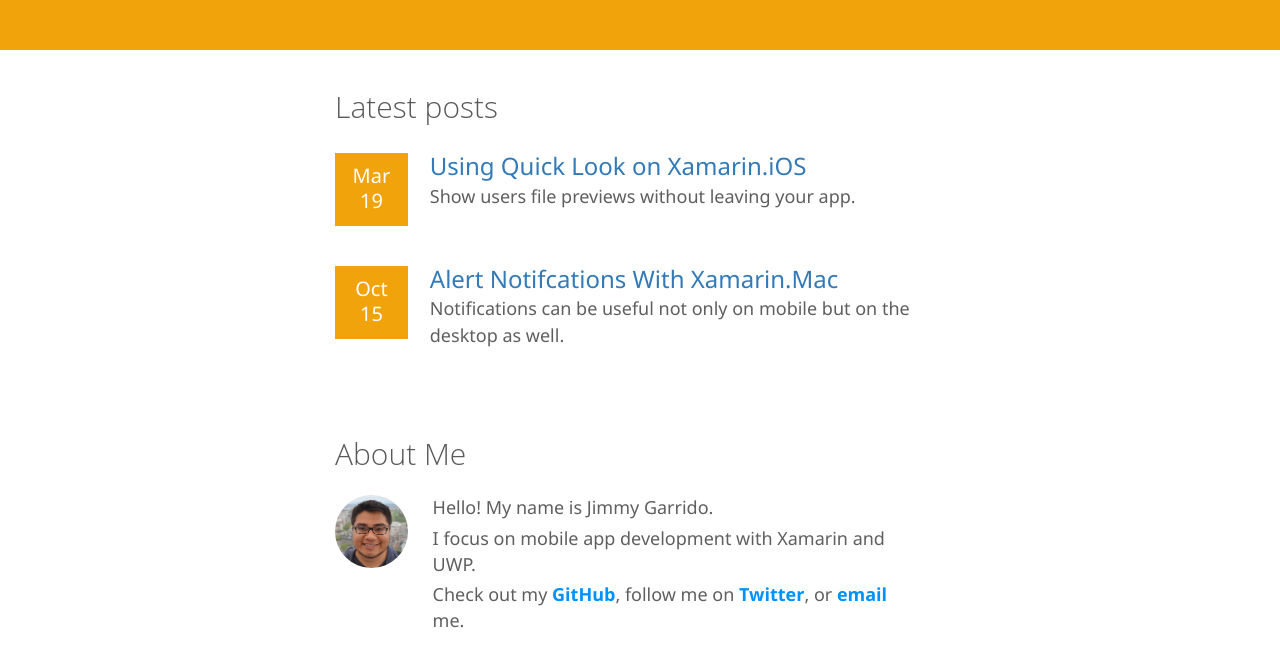
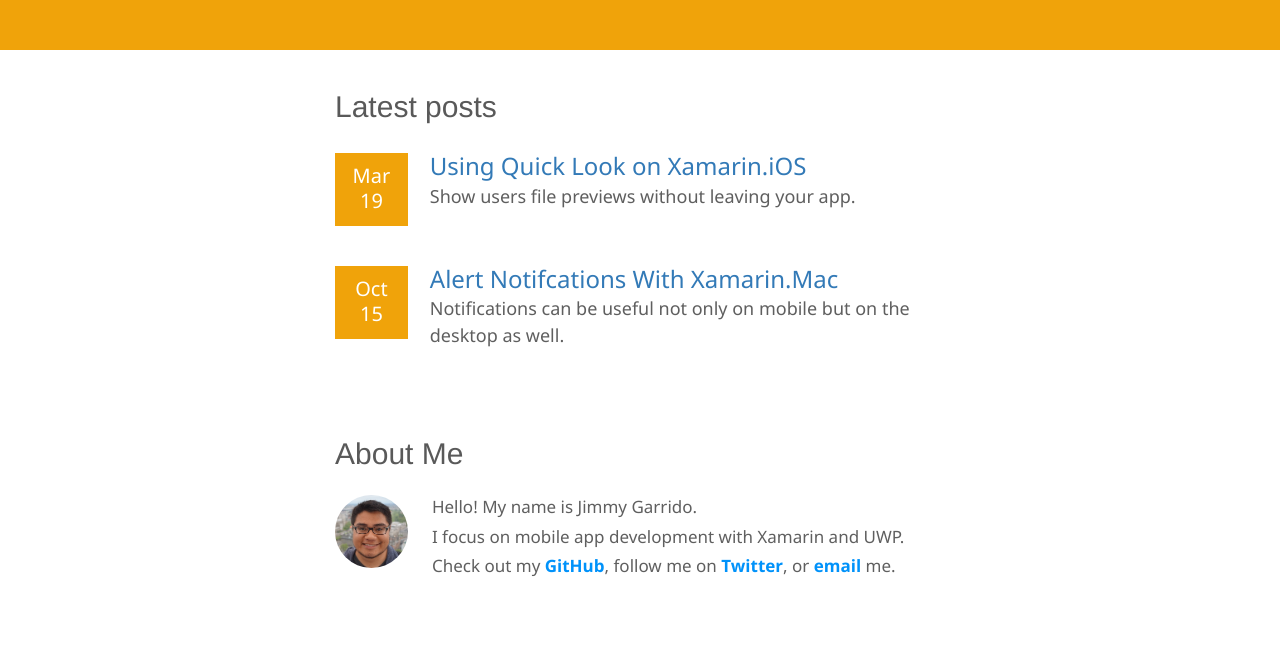
Before and after one commit to jimmgarrido/jimmgarr-site, a Jekyll site: the page built from index.html, in a window 1280 px wide. Shown: the top 667 px of the page. Built offline with Jekyll 4.4.1, drawn with Linux system fonts in a browser that asks for light colours.

Commit message:
Better typeface choices

```diff
--- a/_layouts/homepage.html
+++ b/_layouts/homepage.html
@@ -32,7 +32,7 @@
 
 		<style>
 			body {
-				font-family: "Segoe UI", "Helvetica Neue",Helvetica, "Open Sans", Arial,sans-serif
+				font-family: "Segoe UI", Helvetica, Arial, sans-serif;
 			}
 
 			.header {
@@ -47,7 +47,7 @@
 
 			h2 {
 				color:rgba(0, 0, 0, 0.65);
-				font-family: "Segoe UI SemiLight","Open Sans Light",sans-serif,serif
+				font-family: "Segoe UI SemiLight", Helvetica, Arial, sans-serif;
 			}
 
 			h3 {
@@ -60,23 +60,7 @@
 			}
 
 			p {
-				font-family: "Segoe UI", "Open Sans Light", Verdana, Arial, Helvetica, sans-serif;
-				font-size: 18px;
-			}
-
-			#post-desc{
-				font-family: "Segoe UI", "Open Sans", Verdana, Arial, Helvetica, sans-serif;
-				font-style: italic;
-				margin: 0 0 5px 0;
-			}
-
-			#post-excerpt {
-				margin: 0;
-			}
-
-			#post-desc{
-				font-family: "Segoe UI", "Open Sans", Verdana, Arial, Helvetica, sans-serif;
-				font-style: italic;
+				font-size: 17px;
 			}
 
 			.center-image {
@@ -109,11 +93,6 @@
 				font-family: Menlo,Monaco,Consolas,"Courier New",monospace;
 			}
 
-			.metro strong {
-				font-weight: normal;
-				font-family: "Segoe UI", "Open Sans Bold", Verdana, Arial, Helvetica, sans-serif;
-			}
-
 			.post {
 				margin-top: 30px;
 				margin-bottom: 40px;
@@ -122,6 +101,7 @@
 			.pic {
 				margin-top: 25px;
 			}
+
 			.post .col-lg-1,
 			.pic .col-lg-1 {
 				width: 85px;
@@ -141,11 +121,12 @@
 				font-size: 32px;
 			}
 
-			.social-links {
+			.mobile-social-links {
 				margin-top: -10px;
+				font-size: 17px;
 			}
 
-			.social-links a:hover,
+			.mobile-social-links a:hover,
 			a:focus {
 				text-decoration: none;
 			}
@@ -198,10 +179,10 @@
 								me.
 								</p>
 						</div>
-						<div class="about-text col-xs-8 visible-xs">
+						<div class="mobile-social-links about-text col-xs-8 visible-xs">
 							<p>Hello! My name is Garrido. I focus on mobile app
 								development with Xamarin and UWP.</p>
-							<p class="social-links">
+							<p>
 								<a class="icon" href="https://github.com/jimmgarrido">
 									<span class="mif-github"></span>
 								</a>
```
